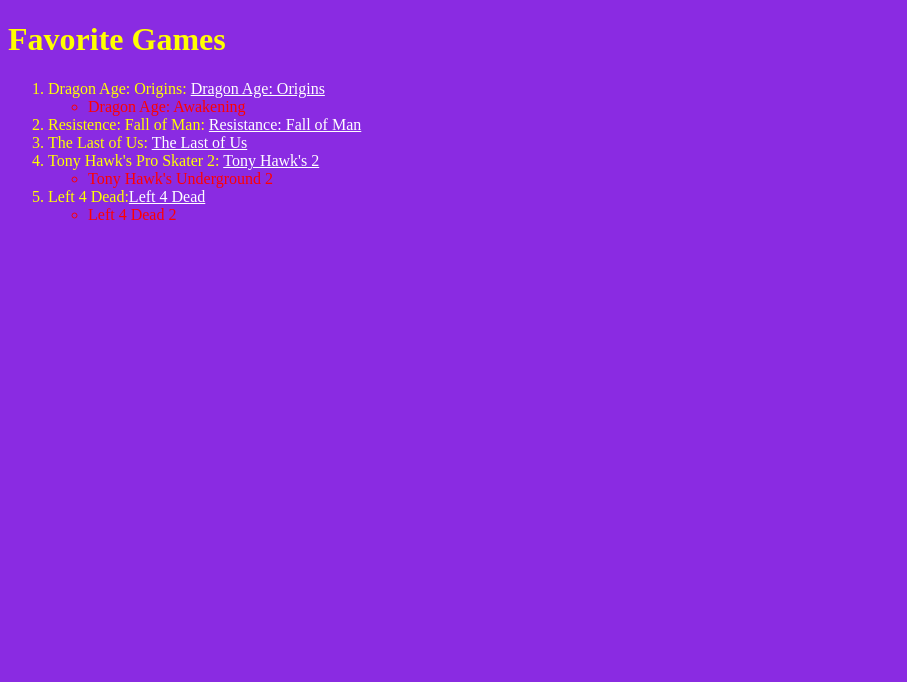
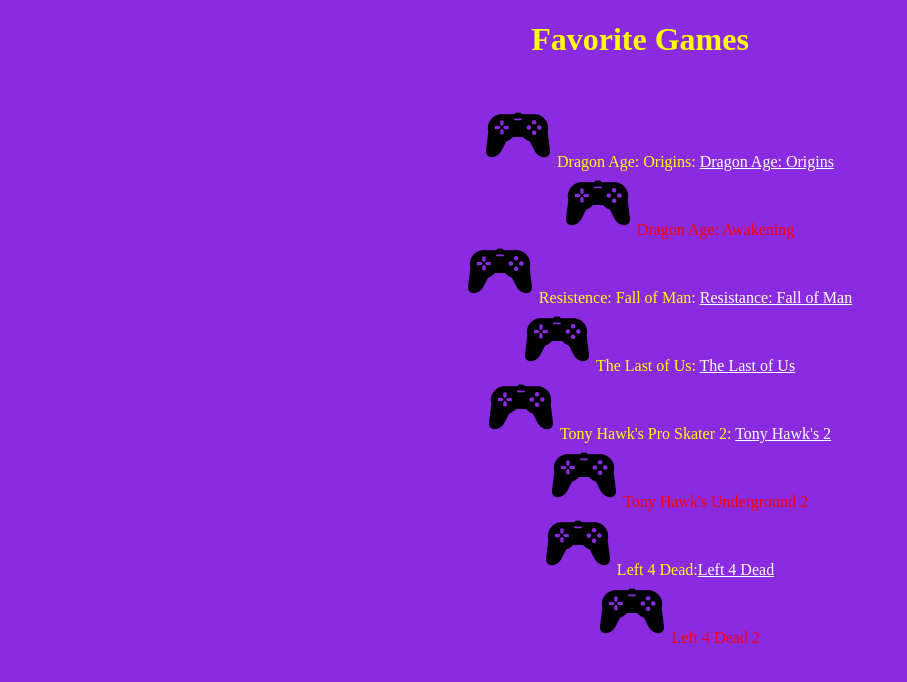
Before and after one commit to MalcolmR87/Task1-List-of-Faves, a plain HTML site: page index.html in a window 1280 px wide. Shown: the whole page, without its empty margins (0-907 px from the left). Drawn offline with Linux system fonts and the light colour scheme.

Commit message:
added icon to list markers

```diff
--- a/style.css
+++ b/style.css
@@ -1,12 +1,15 @@
 body {
     background-color: blueviolet;
     color: yellow;
+    text-align: center;
 }
+
+h1{margin-bottom: 45px;}
 
 a {
     color: white;
 }
 
-ul{
-    color: red;
-}
+ol{list-style-image: url(./controller-icon.ico); list-style-position: inside;}
+
+ul{color: red;}
```
Also changed, not shown: controller-icon.ico (added).
